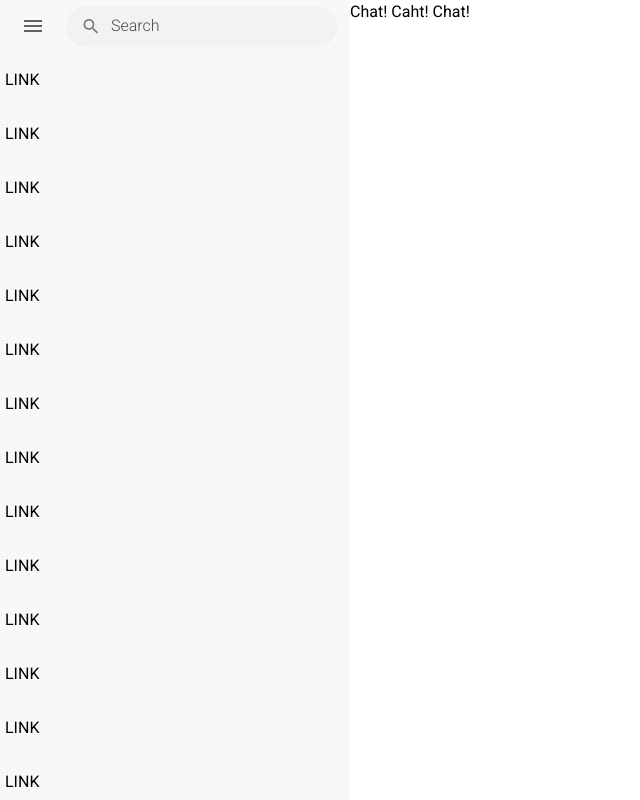
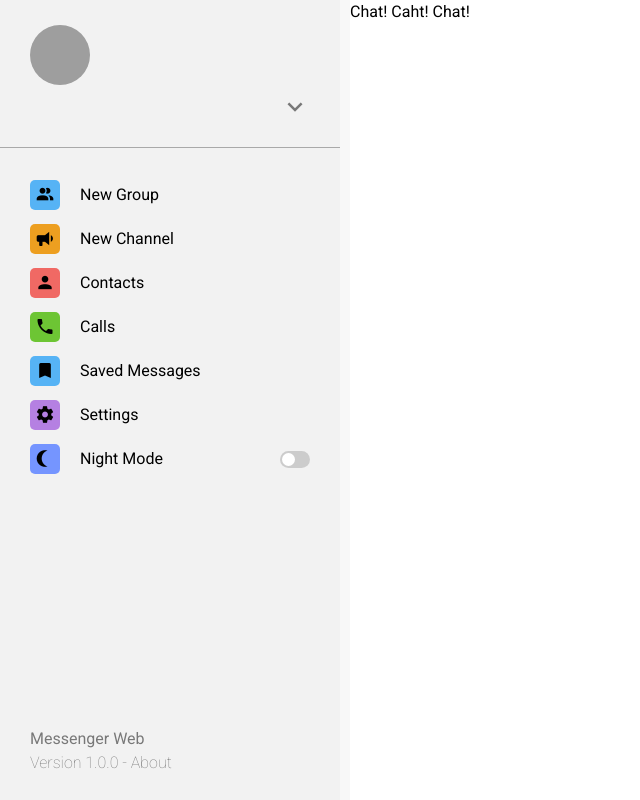
Before and after one commit to TwilightHunt/fullstack-messenger, a Vue app: page / in a window 1280 px wide. Shown: the whole page, without its empty margins (0-640 px from the left). Built offline with nearby package versions, Linux system fonts and the light colour scheme; no server answers; sample sign-in values are in the browser's storage; grey boxes are pictures that could not be loaded.

Commit message:
build: menu

```diff
--- a/index.html
+++ b/index.html
@@ -2,7 +2,7 @@
 <html lang="en">
   <head>
     <meta charset="UTF-8">
-    <link rel="icon" href="/logo.png">
+    <link rel="icon" href="/telegram-app.png">
     <meta name="viewport" content="width=device-width, initial-scale=1.0">
     <title>Messenger</title>
   </head>
--- a/src/assets/base.css
+++ b/src/assets/base.css
@@ -12,6 +12,8 @@
   --vt-c-text-light-2: var(--vt-c-black-soft);
   --vt-c-text-dark-1: var(--vt-c-white);
   --vt-c-text-dark-2: var(--vt-c-white-soft);
+
+  --accent-color: #8774e1;
 }
 
 *,
--- /dev/null
+++ b/src/components/UI/slider.vue
@@ -0,0 +1,57 @@
+<template>
+  <label class="switch">
+    <input type="checkbox" class="checkbox" />
+    <span class="slider"></span>
+  </label>
+</template>
+
+<script setup></script>
+
+<style lang="scss" scoped>
+.checkbox {
+  opacity: 0;
+  width: 0;
+  height: 0;
+  &:checked + .slider {
+    background-color: var(--accent-color);
+  }
+  &:checked + .slider:before {
+    -webkit-transform: translateX(13px);
+    -ms-transform: translateX(13px);
+    transform: translateX(13px);
+  }
+  &:focus + .slider {
+    box-shadow: 0 0 1px var(--light-blue-color);
+  }
+}
+.switch {
+  position: relative;
+  display: inline-block;
+  width: 30px;
+  height: 17px;
+}
+.slider {
+  position: absolute;
+  cursor: pointer;
+  top: 0;
+  left: 0;
+  right: 0;
+  bottom: 0;
+  background-color: #ccc;
+  -webkit-transition: 0.4s;
+  transition: 0.4s;
+  border-radius: 17px;
+  &:before {
+    position: absolute;
+    content: "";
+    height: 13px;
+    width: 13px;
+    left: 2px;
+    bottom: 2px;
+    background-color: white;
+    -webkit-transition: 0.4s;
+    transition: 0.4s;
+    border-radius: 50%;
+  }
+}
+</style>
--- a/src/components/broswer/browser.vue
+++ b/src/components/broswer/browser.vue
@@ -1,5 +1,6 @@
 <template>
   <div class="browser">
+    <Menu />
     <header class="browser__header">
       <v-btn
         flat
@@ -28,6 +29,7 @@
 
 <script setup>
 import chatLink from "./chat-link.vue";
+import Menu from "../menu/menu.vue";
 </script>
 
 <style lang="scss" scoped>
--- /dev/null
+++ b/src/components/menu/menu-link.vue
@@ -0,0 +1,41 @@
+<template>
+  <div class="menu-link">
+    <div class="menu-link__label" :style="`background-color: ${color};`">
+      <v-icon class="menu-link__icon" :size="20">{{ icon }}</v-icon>
+    </div>
+    <div class="menu-link__text"><slot></slot></div>
+    <slider class="menu-link__slider" v-if="withSlider" />
+  </div>
+</template>
+
+<script setup>
+import slider from "../UI/slider.vue";
+defineProps({
+  icon: String,
+  color: String,
+  withSlider: Boolean,
+});
+</script>
+
+<style lang="scss" scoped>
+.menu-link {
+  display: flex;
+  padding: 7px 0;
+  align-items: center;
+}
+.menu-link__label {
+  margin-right: 20px;
+  border-radius: 5px;
+  width: 30px;
+  height: 30px;
+}
+.menu-link__icon {
+  position: relative;
+  top: 0;
+  left: 0;
+  transform: translate(25%, 10%);
+}
+.menu-link__slider {
+  margin-left: auto;
+}
+</style>
--- /dev/null
+++ b/src/components/menu/menu.vue
@@ -0,0 +1,105 @@
+<template>
+  <div class="menu">
+    <div class="menu__content">
+      <header class="menu__header">
+        <img
+          :src="
+            user.profileImage ??
+            'https://avatarko.ru/img/kartinka/1/avatarko_anonim.jpg'
+          "
+          alt=""
+          class="menu__header__profile-image"
+        />
+        <div class="menu__header__options menu-options">
+          <div class="menu-options__username">{{ user.username }}</div>
+          <v-icon class="menu-options__icon" :size="30">
+            mdi-chevron-down
+          </v-icon>
+        </div>
+      </header>
+      <div class="menu__setings">
+        <menuLink :color="'#56B3F5'" :icon="'mdi-account-multiple'"
+          >New Group</menuLink
+        >
+        <menuLink :color="'#ED9F20'" :icon="'mdi-bullhorn'"
+          >New Channel</menuLink
+        >
+        <menuLink :color="'#F06964'" :icon="'mdi-account'">Contacts</menuLink>
+        <menuLink :color="'#6DC534'" :icon="'mdi-phone'">Calls</menuLink>
+        <menuLink :color="'#56B3F5'" :icon="'mdi-bookmark'"
+          >Saved Messages</menuLink
+        >
+        <menuLink :color="'#B580E2'" :icon="'mdi-cog'">Settings</menuLink>
+        <menuLink
+          :color="'#7595FF'"
+          :icon="'mdi-moon-waning-crescent'"
+          :withSlider="true"
+          >Night Mode</menuLink
+        >
+      </div>
+      <footer class="menu__footer">
+        <div class="menu__footer__title">Messenger Web</div>
+        <div class="menu__footer__version">Version 1.0.0 - About</div>
+      </footer>
+    </div>
+  </div>
+</template>
+
+<script setup>
+import menuLink from "./menu-link.vue";
+import { storeToRefs } from "pinia";
+import { useUserStore } from "../../stores/user.js";
+const { user } = storeToRefs(useUserStore());
+</script>
+
+<style lang="scss" scoped>
+.menu {
+  position: absolute;
+  z-index: 5;
+  top: 0;
+  bottom: 0;
+  width: 340px;
+  background-color: var(--color-background-mute);
+}
+.menu__content {
+  display: flex;
+  flex-direction: column;
+  justify-content: space-between;
+  height: 100vh;
+  padding: 25px 30px;
+}
+.menu__header {
+  &::after {
+    content: "";
+    display: block;
+    margin: 25px -30px;
+    height: 1px;
+    background-color: black;
+    opacity: 0.3;
+  }
+}
+.menu__header__profile-image {
+  width: 60px;
+  height: 60px;
+  border-radius: 50%;
+}
+.menu-options {
+  display: flex;
+  justify-content: space-between;
+  align-items: center;
+  cursor: pointer;
+}
+.menu-options__icon {
+  opacity: 0.5;
+}
+.menu__setings {
+  margin-bottom: auto;
+}
+.menu__footer__title {
+  opacity: 0.5;
+}
+.menu__footer__version {
+  opacity: 0.5;
+  font-weight: 200;
+}
+</style>
--- a/src/stores/user.js
+++ b/src/stores/user.js
@@ -17,6 +17,7 @@ export const useUserStore = defineStore(
       localStorage.setItem("token", data.value.token);
       return state.user;
     };
+
     const signUp = async (registrationData) => {
       const { email, username, password, repeatPassword } = registrationData;
       const { data, error } = await useAuth.register({
--- a/src/views/Main.vue
+++ b/src/views/Main.vue
@@ -8,10 +8,6 @@
 <script setup>
 import browser from "../components/broswer/browser.vue";
 import chat from "../components/chat/chat.vue";
-
-// import { storeToRefs } from "pinia";
-// import { useUserStore } from "../stores/user.js";
-// const { user } = storeToRefs(useUserStore());
 </script>
 
 <style lang="scss">
```
Also changed, not shown: public/logo.png (deleted), public/telegram-app.png (added).
